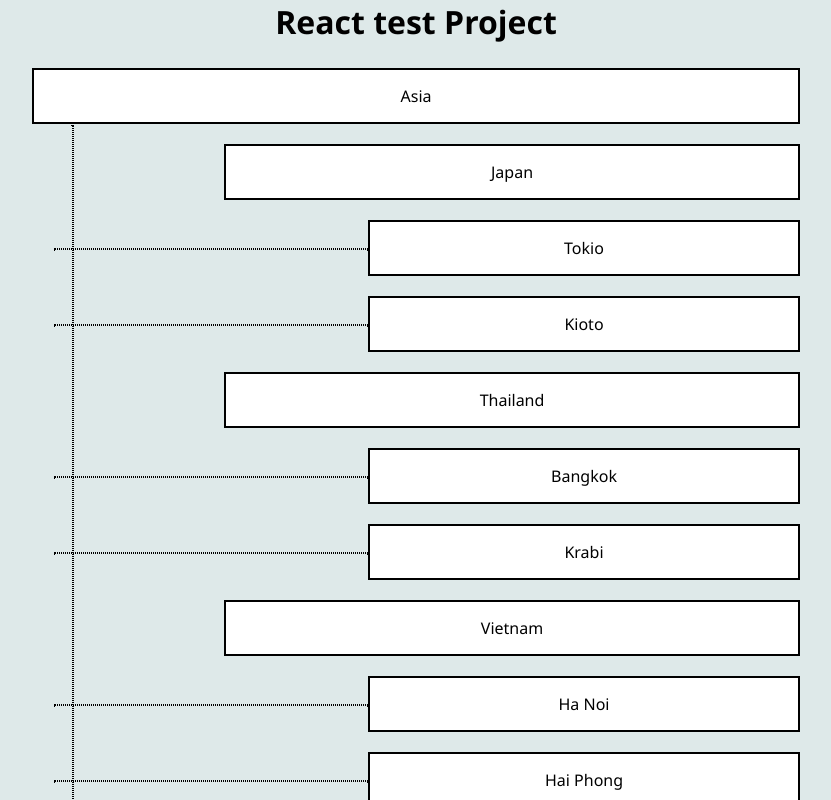
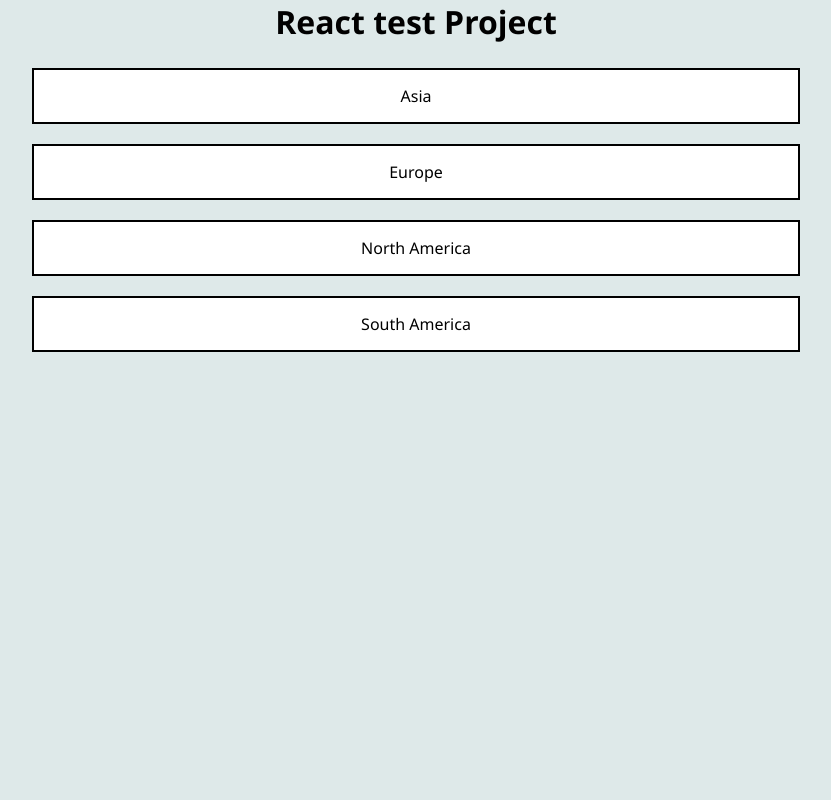
Before and after one commit to SmilingDogs/react-test-project1, a React (Create React App) app: page / in a window 1280 px wide. Shown: the top 800 px of the page, without its empty margins (224-1055 px from the left). Built offline with nearby package versions, Linux system fonts and the light colour scheme.

Commit message:
toggle view of all nested

```diff
--- a/src/App.css
+++ b/src/App.css
@@ -23,8 +23,31 @@
   padding: 15px 30px;
   margin-bottom: 20px;
 }
-F .country-name {
+
+.continent-name {
   position: relative;
+  cursor: pointer;
+}
+
+.continent-name::after {
+  content: "";
+  position: absolute;
+  bottom: -5px;
+  left: 40px;
+  width: 920px;
+  height: 1px;
+  border: 1px dotted #000;
+  transform: rotate(90deg);
+  transform-origin: top left;
+}
+
+.no-connection::after {
+  content: none;
+}
+
+.country-name {
+  position: relative;
+  cursor: pointer;
 }
 .country-name::after {
   content: "";
@@ -53,26 +76,6 @@ F .country-name {
   border: 1px dotted #000;
   transform: translateX(-314px);
 }
-.continent-name {
-  position: relative;
-  cursor: pointer;
-}
-
-.continent-name::after {
-  content: "";
-  position: absolute;
-  bottom: -5px;
-  left: 40px;
-  width: 920px;
-  height: 1px;
-  border: 1px dotted #000;
-  transform: rotate(90deg);
-  transform-origin: top left;
-}
-
-.no-connection::after {
-  content: none;
-}
 
 .hide {
   display: none;
--- a/src/components/Continent/Continent.js
+++ b/src/components/Continent/Continent.js
@@ -5,7 +5,8 @@ import Country from "../Country/Country";
 const Continent = ({ name, children }) => {
 
   const continentRef = useRef(null);
-  const [visible, setVisible] = useState(true);
+  const [visible, setVisible] = useState(false);
+
   const toggleContent = () => {
     setVisible(!visible);
     continentRef.current.scrollIntoView();
@@ -22,7 +23,7 @@ const Continent = ({ name, children }) => {
       </div>
       <ul className={visible ? "country" : "hide"}>
         {children.map((item, ind) => (
-          <Country key={ind} {...item} />
+          <Country key={ind} {...item} continentRef={continentRef}  />
         ))}
       </ul>
     </li>
--- a/src/components/Country/Country.js
+++ b/src/components/Country/Country.js
@@ -1,11 +1,27 @@
 import React from "react";
+import { useState, useRef } from "react";
 import City from "../City/City";
 
-const Country = ({ name, children }) => {
+const Country = ({ name, children, continentRef }) => {
+
+  const countryRef = useRef(null);
+  const [visible, setVisible] = useState(false);
+
+  const toggleContent = () => {
+    setVisible(!visible);
+    continentRef.current.scrollIntoView();
+  };
+
   return (
     <li>
-      <div className="country-name">{name}</div>
-      <ul className="cities">
+      <div
+        className={visible ? "country-name" : "country-name no-connection"}
+        onClick={toggleContent}
+        ref={countryRef}
+      >
+        {name}
+      </div>
+      <ul className={visible ? "cities" : "hide"}>
         {children.map((c, ind) => (
           <City key={ind} cityName={c} />
         ))}
--- a/src/index.css
+++ b/src/index.css
@@ -5,8 +5,7 @@
 }
 ul {
   list-style: none;
-  margin: 0;
-  padding: 0;
+
 }
 body {
   font-family: 'Segoe UI', Tahoma, Geneva, Verdana, sans-serif;
```
